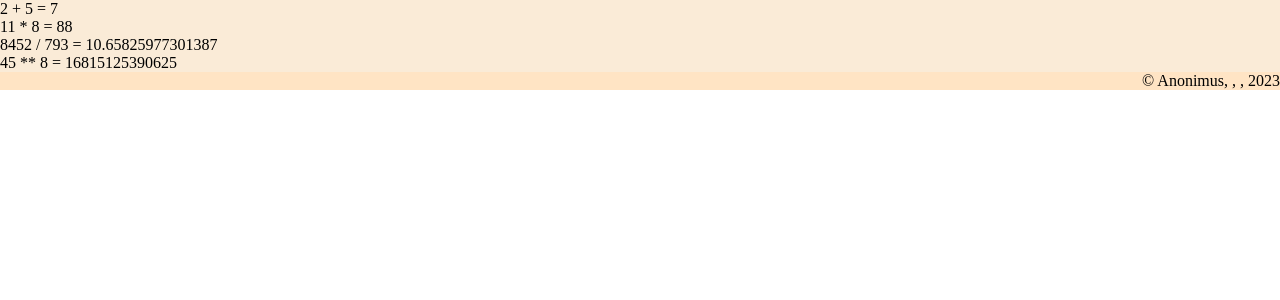
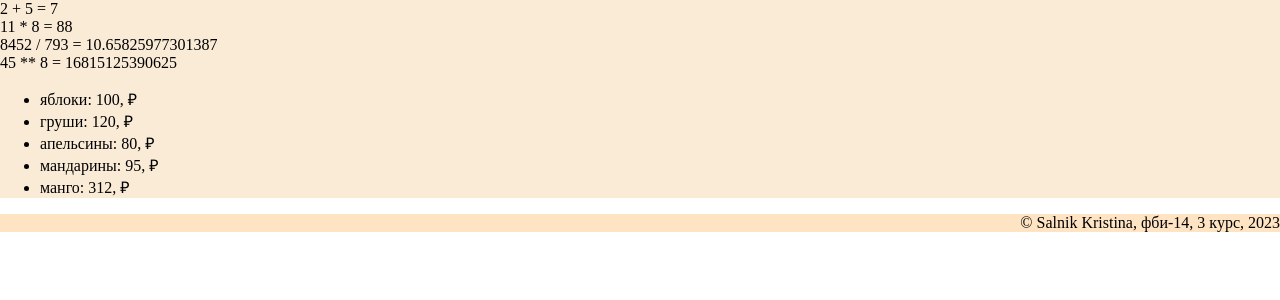
Before and after one commit to KristinaSalnik/Millioner, a Flask app: page /lab2/example in a window 1280 px wide. Shown: the part 18-318 px from the top of the page. Run offline with Flask 3, Linux system fonts and the light colour scheme.

Commit message:
Цикл в шаблоне

```diff
--- a/app.py
+++ b/app.py
@@ -171,7 +171,13 @@
 @app.route('/lab2/example')
 def example():
     name = 'Salnik Kristina'
-    name = 'Kristinka'
     course = '3 курс'
     group = 'фби-14'
-    return render_template('example.html')
+    fruits = [
+        {'name':'яблоки', 'price': 100},
+        {'name':'груши', 'price': 120},
+        {'name': 'апельсины', 'price':80},
+        {'name': 'мандарины', 'price':95},
+        {'name': 'манго', 'price':312}
+        ]
+    return render_template('example.html', name=name, course=course, group=group, fruits=fruits)
--- a/templates/example.html
+++ b/templates/example.html
@@ -15,6 +15,12 @@
         11 * 8 = {{11*8}}<br>
         8452 / 793 = {{8452/793}}<br>
         45 ** 8 = {{45**8}}<br>
+
+        <ul>
+            {% for f in fruits%}
+            <li>{{f.name}}: {{f.price}}, &#8381;</li>
+            {% endfor %}
+        </ul>
     </main>
     <footer>
         &copy;
```
